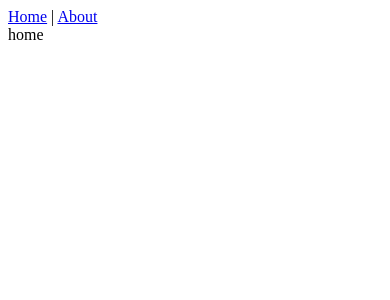
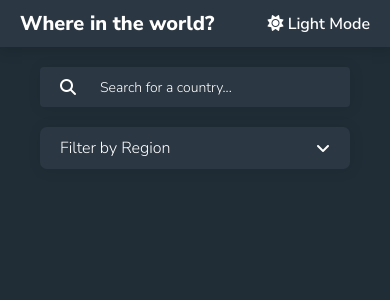
Before and after one commit to Flowko/countries-rest-api-app, a Vue app: page / in a window 390 px wide. Shown: the top 300 px of the page. Built offline with nearby package versions, Linux system fonts and the light colour scheme.

Commit message:
Top Nav - Theme switcher - mobile resnponsive - custom select

```diff
--- a/package.json
+++ b/package.json
@@ -27,8 +27,7 @@
     "eslint-plugin-vue": "^7.0.0",
     "node-sass": "^4.12.0",
     "prettier": "^2.2.1",
-    "sass": "^1.37.0",
-    "sass-loader": "^12.1.0",
+    "sass-loader": "^8.0.2",
     "style-resources-loader": "^1.4.1",
     "vue-cli-plugin-style-resources-loader": "^0.1.5"
   },
--- a/public/index.html
+++ b/public/index.html
@@ -6,6 +6,10 @@
     <meta name="viewport" content="width=device-width,initial-scale=1.0">
     <link rel="icon" href="<%= BASE_URL %>favicon.ico">
     <title><%= htmlWebpackPlugin.options.title %></title>
+    <link rel="preconnect" href="https://fonts.googleapis.com">
+    <link rel="preconnect" href="https://fonts.gstatic.com" crossorigin>
+    <link href="https://fonts.googleapis.com/css2?family=Nunito+Sans:wght@300;600;800&display=swap" rel="stylesheet">
+    <script src="https://kit.fontawesome.com/318c358164.js" crossorigin="anonymous"></script>
   </head>
   <body>
     <noscript>
--- a/src/App.vue
+++ b/src/App.vue
@@ -1,11 +1,58 @@
 <template>
-  <div id="nav">
-    <router-link to="/">Home</router-link> |
-    <router-link to="/about">About</router-link>
-  </div>
+  <TopNavigation :changeTheme="toggleTheme" :theme="userTheme" />
   <router-view />
 </template>
 
+<script>
+import "./assets/styles/global.scss";
+import TopNavigation from "./components/TopNavigation.vue";
+export default {
+  components: {
+    TopNavigation,
+  },
+  data() {
+    return {
+      userTheme: "dark-theme",
+    };
+  },
+  methods: {
+    setTheme(theme) {
+      localStorage.setItem("user-theme", theme);
+      this.userTheme = theme;
+      document.documentElement.className = theme;
+    },
+    toggleTheme() {
+      const activeTheme = localStorage.getItem("user-theme");
+      if (activeTheme === "light-theme") {
+        this.setTheme("dark-theme");
+      } else {
+        this.setTheme("light-theme");
+      }
+    },
+    getMediaPreference() {
+      const activeTheme = localStorage.getItem("user-theme");
+      this.setTheme(activeTheme || this.userTheme);
+      return activeTheme || this.userTheme;
+    },
+  },
+  mounted() {
+    const initUserTheme = this.getMediaPreference();
+    this.setTheme(initUserTheme);
+  },
+  created() {},
+};
+</script>
+
 <style lang="scss">
+body {
+  margin: 0;
+  padding: 0;
+  font-family: "Nunito Sans", sans-serif;
+  font-size: 16px;
+  background-color: var(--app-background-color);
+}
 
+.container {
+  padding: 20px 40px;
+}
 </style>
--- /dev/null
+++ b/src/assets/styles/global.scss
@@ -0,0 +1,15 @@
+/*
+* === COLORS ===
+*/
+:root {
+    --app-white-color: hsl(0, 0%, 100%);
+    --app-background-color: #FAFAFA;
+    --app-text-color: hsl(200, 15%, 8%);
+    --app-elements-background-color: #FFFFFF;
+}
+
+[class="dark-theme"] {
+    --app-background-color: #202D36;
+    --app-text-color: hsl(0, 0%, 100%);
+    --app-elements-background-color: #2B3743;
+}
--- /dev/null
+++ b/src/components/TopNavigation.vue
@@ -0,0 +1,69 @@
+<template>
+  <ul class="nav">
+    <li class="nav-item">
+      <router-link class="logo" to="/">Where in the world?</router-link>
+    </li>
+    <li class="nav-item last">
+      <a @click="changeTheme()">
+        <i v-if="theme == 'dark-theme'" class="fas fa-sun"></i>
+        <i v-else class="fas fa-moon"></i>
+        {{theme == 'dark-theme' ? 'Light' : 'Dark'}} Mode
+      </a>
+    </li>
+  </ul>
+</template>
+
+<script>
+export default {
+  props: ['changeTheme','theme'],
+  data() {
+    return {
+    }
+  },
+  created() {
+
+  },
+  methods: {
+  },
+};
+</script>
+
+<style lang="scss" scopped>
+.nav {
+  list-style-type: none;
+  margin: 0;
+  padding: 20px 40px;
+  overflow: hidden;
+  box-shadow: 1px 1px 14px 2px #00000024;
+  background-color: var(--app-elements-background-color);
+  display: flex;
+  justify-content: space-between;
+  align-items: center;
+  @media (max-width: 768px) {
+    padding: 10px 20px;
+  }
+
+  .nav-item {
+    float: left;
+
+    &.last {
+      float: right;
+    }
+
+    .logo {
+      font-size: 20px;
+      font-weight: 800;
+    }
+
+    a {
+      display: block;
+      cursor: pointer;
+      color: var(--app-text-color);
+      text-align: center;
+      text-decoration: none;
+      font-size: 16px;
+      font-weight: 600;
+    }
+  }
+}
+</style>
--- a/src/views/Home.vue
+++ b/src/views/Home.vue
@@ -1,15 +1,205 @@
 <template>
-  <div class="home">
-    home
+  <div class="container">
+    <div class="searchSection">
+      <div class="customInput">
+        <i class="fas fa-search icon"></i>
+        <input type="text" placeholder="Search for a country..." />
+      </div>
+      <div class="customSelect" :class="selectOpen ? 'open' : ''">
+        <div class="selectedValue" @click="selectOpen = !selectOpen">
+          <span class="selectedText">
+            {{
+              selectedRegion ? selectedRegion : "Filter by Region"
+            }}
+          </span>
+          <i class="fas fa-angle-down icon"></i>
+        </div>
+        <div class="select-dropdown">
+          <span
+            v-for="(region, index) in regions"
+            v-bind:key="index"
+            class="select-dropdown-item"
+            @click="setRegion(region.id)"
+          >
+            {{ region.text }}
+          </span>
+        </div>
+      </div>
+    </div>
   </div>
 </template>
 
+<style lang="scss" scoped>
+.searchSection {
+  display: flex;
+  justify-content: space-between;
+
+  @media (max-width: 768px) {
+    flex-direction: column;
+  }
+
+  .customSelect {
+
+    position: relative;
+
+    @media (max-width: 768px) {
+      margin-top: 20px;
+    }
+
+    .selectedValue {
+      padding: 10px 20px;
+      box-shadow: 1px 1px 14px 2px #0000000f;
+      display: flex;
+      align-items: center;
+      background-color: var(--app-elements-background-color);
+      color: var(--app-text-color);
+      text-align: left;
+      border-radius: 7px;
+      cursor: pointer;
+
+      @media (max-width: 768px) {
+        justify-content: space-between;
+      }
+
+      .icon {
+        transition: .3s all ease-in;
+      }
+
+      .selectedText {
+        margin-right: 40px;
+        width: 150px;
+      }
+    }
+
+    &.open {
+        .icon {
+          transform: rotate(180deg);
+        }
+
+        .select-dropdown {
+          visibility: visible;
+          opacity: 1;
+        }
+    }
+
+    .select-dropdown {
+      visibility: hidden;
+      box-shadow: 1px 1px 14px 2px #0000000f;
+      font-size: 15px;
+      font-weight: 300;
+      opacity: 0;
+      transition: .3s all linear;
+      margin: 5px 0px;
+      position: absolute;
+      padding: 10px 0;
+      display: flex;
+      flex-direction: column;
+      align-items: center;
+      background-color: var(--app-elements-background-color);
+      color: var(--app-text-color);
+      text-align: left;
+      border-radius: 7px;
+      cursor: pointer;
+      align-items: flex-start;
+      width: 100%;
+
+      .select-dropdown-item {
+          padding: 5px 20px;
+          width: 100%;
+          &:hover {
+            background-color: var(--app-background-color);
+          }
+      }
+    }
+  }
+
+  .customInput {
+    display: flex;
+    position: relative;
+
+    .icon {
+      position: absolute;
+      z-index: 10;
+      left: 20px;
+      top: 50%;
+      transform: translate(0, -50%);
+      color: var(--app-text-color);
+    }
+
+    input {
+      height: 30px;
+      padding: 5px 60px;
+      width: 300px;
+      box-shadow: 1px 1px 14px 2px #0000000f;
+      border-radius: 4px;
+      color: var(--app-text-color);
+      background-color: var(--app-elements-background-color);
+      font-family: "Nunito Sans", sans-serif;
+      font-size: 14px;
+      font-weight: 300;
+      outline: none;
+      border: none;
+
+      @media (max-width: 768px) {
+        width: 100%;
+      }
+
+      &:focus,
+      &:focus-visible {
+        outline: none;
+        border: none;
+      }
+
+      &::placeholder {
+        color: var(--app-text-color);
+      }
+    }
+  }
+}
+</style>
+
 <script>
-
 export default {
   name: "Home",
-  components: {
+  components: {},
+  data() {
+    return {
+      selectedRegion: null,
+      selectOpen: false,
+      regions: [
+        {
+          id: 1,
+          text: "Africa",
+        },
+        {
+          id: 2,
+          text: "America",
+        },
+        {
+          id: 3,
+          text: "Asia",
+        },
+        {
+          id: 4,
+          text: "Europe",
+        },
+        {
+          id: 5,
+          text: "Oceania",
+        },
+      ],
+    };
+  },
+  created() {
 
+  },
+  methods: {
+    setRegion(id){
+      if(id != null){
+        this.selectedRegion = this.regions.filter(r => r.id == id)[0].text;
+        this.selectOpen = !this.selectOpen
+      }
+    }
   },
 };
 </script>
--- a/vue.config.js
+++ b/vue.config.js
@@ -3,7 +3,7 @@ module.exports = {
   pluginOptions: {
     "style-resources-loader": {
       preProcessor: "scss",
-      patterns: [path.resolve(__dirname, "./src/styles/global.scss")],
+      patterns: [path.resolve(__dirname, "./src/assets/styles/global.scss")],
     },
   },
 };
```
Also changed, not shown: 1 other file (tests, documents, lock files or other folders).
